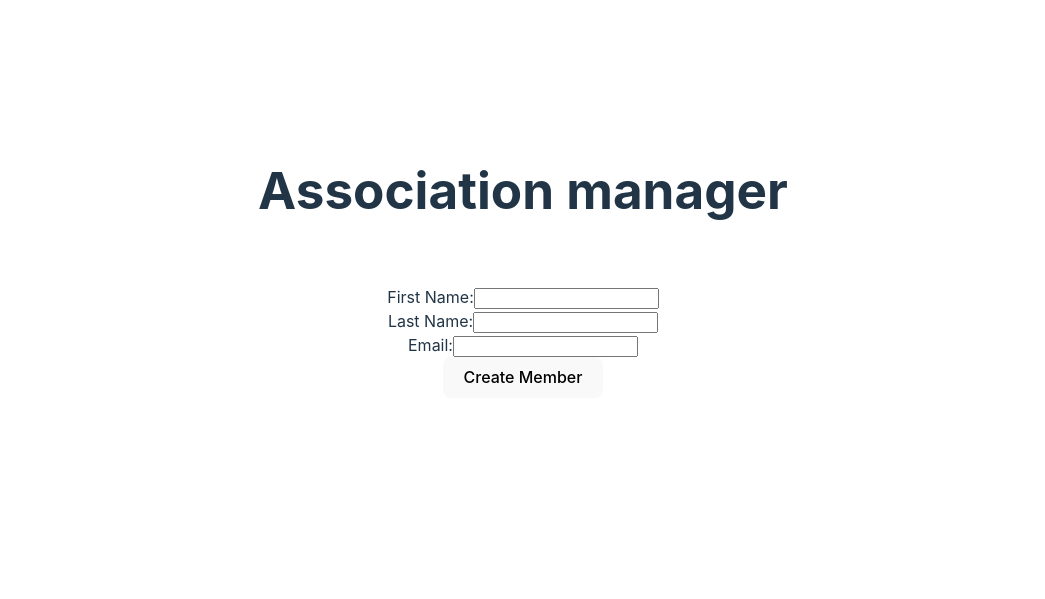
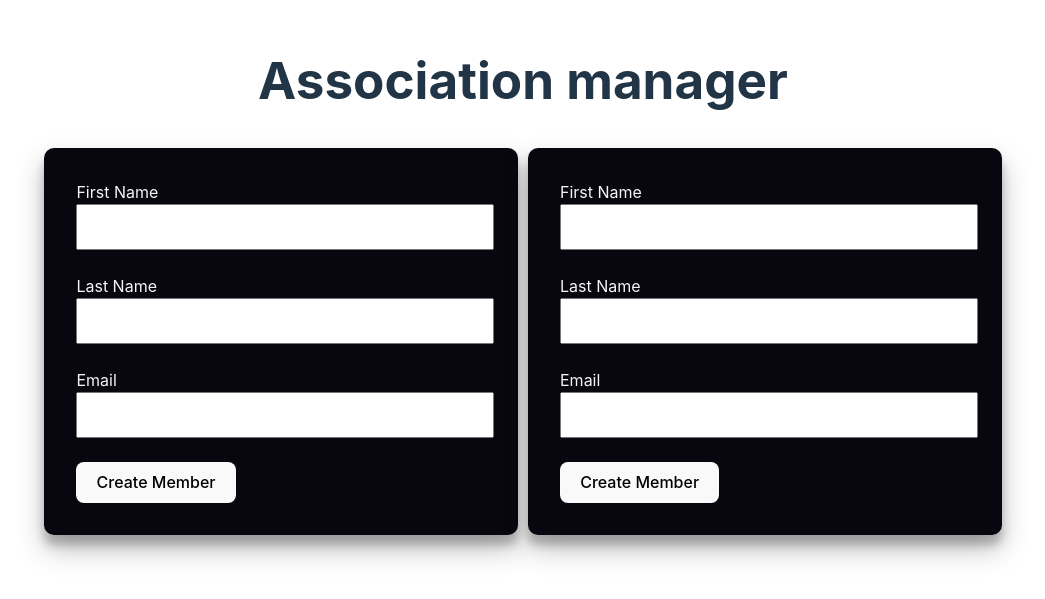
Before and after one commit to Andi-MG/Association-Manager, a React (Vite) app: page /dashboard in a window 1280 px wide. Shown: the part 121-720 px from the top of the page, without its empty margins (117-1162 px from the left). Built offline with nearby package versions, Linux system fonts and the light colour scheme; no server answers.

Commit message:
Add simple login logic & dashboard with option to create users

```diff
--- a/package.json
+++ b/package.json
@@ -17,7 +17,8 @@
     "eslint-plugin-react": "^7.33.2",
     "firebase": "^10.8.0",
     "react": "^18.2.0",
-    "react-dom": "^18.2.0"
+    "react-dom": "^18.2.0",
+    "react-router-dom": "^6.28.0"
   },
   "devDependencies": {
     "@testing-library/jest-dom": "^6.4.2",
--- a/src/App.css
+++ b/src/App.css
@@ -1,10 +1,16 @@
 #root {
-  max-width: 1280px;
   margin: 0 auto;
   padding: 2rem;
   text-align: center;
 }
 
-.card {
-  padding: 2em;
+label {
+  display: block;
+  font-size: 1em;
+  color: whitesmoke;
 }
+input {
+  display: block;
+  width: 100%;
+  height: 40px;
+}
--- a/src/App.tsx
+++ b/src/App.tsx
@@ -1,15 +1,18 @@
 import './App.css'
-import CreateUserForm from "./components/newMember/NewMember.tsx";
+import { BrowserRouter as Router, Route, Routes } from 'react-router-dom';
+import LoginForm from "./components/login/Login.tsx";
+import Dashboard from "./components/dashboard/Dashboard.tsx";
+
 
 function App() {
 
   return (
-    <>
-      <h1>Association manager</h1>
-      <div className="card">
-        <CreateUserForm></CreateUserForm>
-      </div>
-    </>
+      <Router>
+        <Routes>
+          <Route path="/" element={<LoginForm />} />
+          <Route path="/dashboard" element={<Dashboard />} />
+        </Routes>
+      </Router>
   )
 }
 
--- /dev/null
+++ b/src/components/dashboard/Dashboard.css
@@ -0,0 +1,4 @@
+.dashboard {
+  width: 80vw;
+  margin: 0 auto;
+}
--- /dev/null
+++ b/src/components/dashboard/Dashboard.tsx
@@ -0,0 +1,19 @@
+import React from "react";
+import CreateUserForm from "../newMember/NewMember.tsx";
+import './Dashboard.css';
+
+const Dashboard: React.FC = () => {
+  return (
+      <div className="dashboard">
+        <h1>Association manager</h1>
+        <div className="dashboard-card">
+          <CreateUserForm></CreateUserForm>
+        </div>
+        <div className="dashboard-card">
+          <CreateUserForm></CreateUserForm>
+        </div>
+      </div>
+  );
+};
+
+export default Dashboard;
--- /dev/null
+++ b/src/components/login/Login.css
@@ -0,0 +1,11 @@
+.login-card {
+  width: 30vw;
+  border-radius: 10px;
+  box-shadow: rgba(0, 0, 0, 0.25) 0 14px 28px, rgba(0, 0, 0, 0.22) 0 10px 10px;
+  padding: 2em;
+  margin: 0 auto;
+  background-color: #080710;
+  text-align: left;
+  align-content: center;
+  display: inline-block;
+}
--- /dev/null
+++ b/src/components/login/Login.tsx
@@ -0,0 +1,65 @@
+import React, {useState} from "react";
+import {useNavigate} from "react-router-dom";
+import {signInWithEmailAndPassword} from "firebase/auth";
+import {auth} from "../../firebaseConfig";
+import "./Login.css";
+
+const LoginForm: React.FC = () => {
+  const [email, setEmail] = useState("");
+  const [password, setPassword] = useState("");
+  const [error, setError] = useState<string | null>(null);
+  const navigate = useNavigate();
+
+  const handleSubmit = async (event: React.FormEvent<HTMLFormElement>) => {
+    event.preventDefault();
+    setError(null);
+    try {
+      const userCredential = await signInWithEmailAndPassword(auth, email, password);
+      console.log("User signed in:", userCredential.user);
+      navigate("/dashboard");
+    } catch (error) {
+      setError("Failed to sign in. Please check your email and password.");
+      console.error("Error signing in:", error);
+    }
+  };
+  const handleFormSubmit = (event: React.FormEvent<HTMLFormElement>) => {
+    handleSubmit(event).catch(console.error);
+  };
+
+  return (
+      <div className="login-card">
+
+        <form onSubmit={handleFormSubmit}>
+          <label htmlFor="email">Email:</label>
+          <input
+              type="email"
+              id="email"
+              name="email"
+              value={email}
+              onChange={(e) => {
+                setEmail(e.target.value);
+              }}
+          />
+          <br/>
+
+          <label htmlFor="password">Password:</label>
+          <input
+              type="password"
+              id="password"
+              name="password"
+              value={password}
+              onChange={(e) => {
+                setPassword(e.target.value);
+              }}
+          />
+          <br/>
+
+          {error && <p style={{color: "red"}}>{error}</p>}
+
+          <button type="submit">Login</button>
+        </form>
+      </div>
+  );
+};
+
+export default LoginForm;
--- /dev/null
+++ b/src/components/newMember/NewMember.css
@@ -0,0 +1,11 @@
+.dashboard-card {
+  width: 40%;
+  border-radius: 10px;
+  box-shadow: rgba(0, 0, 0, 0.25) 0 14px 28px, rgba(0, 0, 0, 0.22) 0 10px 10px;
+  padding: 2em;
+  margin: 5px;
+  background-color: #080710;
+  text-align: left;
+  align-content: center;
+  display: inline-block;
+}
--- a/src/components/newMember/NewMember.tsx
+++ b/src/components/newMember/NewMember.tsx
@@ -1,6 +1,7 @@
 import React, { useState } from "react";
 import { collection, addDoc } from "firebase/firestore";
 import { db } from "../../firebaseConfig";
+import "./NewMember.css";
 
 interface Member {
   firstName: string;
@@ -42,12 +43,15 @@ const CreateMemberForm: React.FC = () => {
     } finally {
       setIsSubmitting(false);
     }
+  };
 
+  const handleFormSubmit = (event: React.FormEvent<HTMLFormElement>) => {
+    handleSubmit(event).catch(console.error);
   };
 
   return (
-    <form onSubmit={handleSubmit}>
-      <label htmlFor="firstName">First Name:</label>
+    <form onSubmit={handleFormSubmit}>
+      <label htmlFor="firstName">First Name</label>
       <input
         type="text"
         id="firstName"
@@ -57,7 +61,7 @@ const CreateMemberForm: React.FC = () => {
       />
       <br />
 
-      <label htmlFor="lastName">Last Name:</label>
+      <label htmlFor="lastName">Last Name</label>
       <input
         type="text"
         id="lastName"
@@ -67,7 +71,7 @@ const CreateMemberForm: React.FC = () => {
       />
       <br />
 
-      <label htmlFor="email">Email:</label>
+      <label htmlFor="email">Email</label>
       <input
         type="email"
         id="email"
--- a/src/firebaseConfig.ts
+++ b/src/firebaseConfig.ts
@@ -1,5 +1,6 @@
 import { initializeApp, FirebaseOptions } from "firebase/app";
 import { getFirestore } from "firebase/firestore";
+import { getAuth } from 'firebase/auth';
 
 const firebaseConfig : FirebaseOptions = {
   apiKey: import.meta.env.VITE_FIREBASE_API_KEY as string,
@@ -12,5 +13,6 @@ const firebaseConfig : FirebaseOptions = {
 
 const app = initializeApp(firebaseConfig);
 const db = getFirestore(app);
+const auth = getAuth(app);
 
-export { db };
+export { db, auth };
--- a/src/main.tsx
+++ b/src/main.tsx
@@ -6,7 +6,7 @@ import './index.css'
 const rootElement = document.getElementById('root');
 
 if (rootElement){
-  const root = ReactDOM.createRoot(rootElement as HTMLElement);
+  const root = ReactDOM.createRoot(rootElement);
   root.render(
   <React.StrictMode>
     <App />
```
Also changed, not shown: 1 other file (tests, documents, lock files or other folders).
